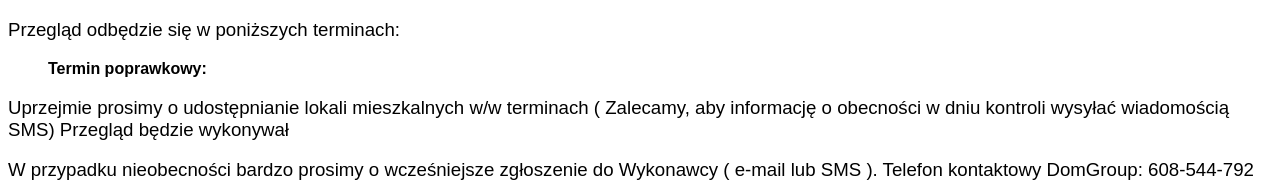
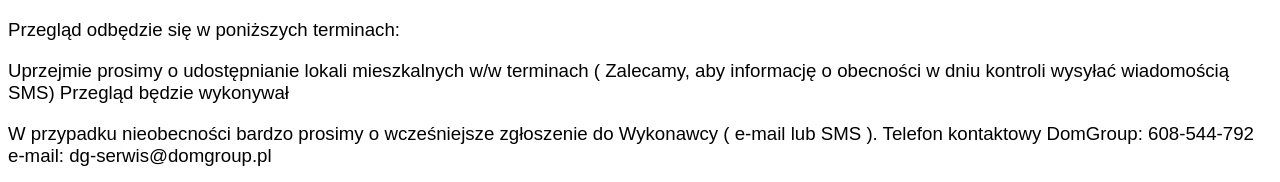
Before and after one commit to ejaszke/inspections-backend, a Flask app: template src/templates/inspection.html in a window 1280 px wide. Shown: the part 234-416 px from the top of the page. Run offline with Flask 2, Linux system fonts and the light colour scheme; the template is opened without the code that fills it, so the values that code supplies are empty.

Commit message:
Change adm template

```diff
--- a/src/templates/inspection.html
+++ b/src/templates/inspection.html
@@ -107,9 +107,9 @@
         </ul>
 
         <ul>
-            <strong>Termin poprawkowy: </strong>
             {%for i in inspection.times%}
                 {%if i.is_repeated == true %}
+                    <strong>Termin poprawkowy: </strong>
                     <li class="time">
                         {{i.date.strftime("%d.%m.%Y") }}r.
                         ( {{ days[i.date.weekday()] }} )
```
